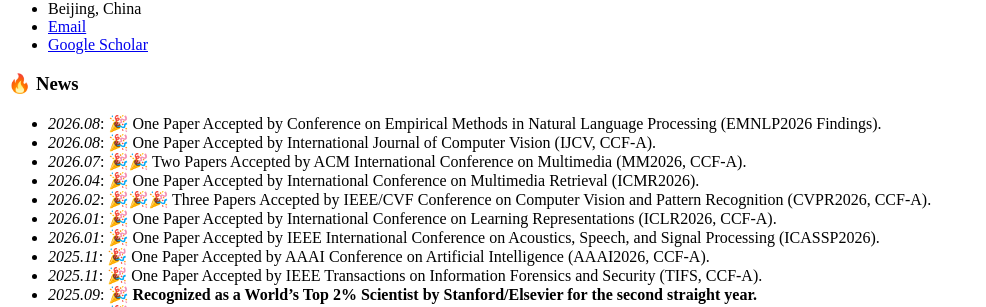
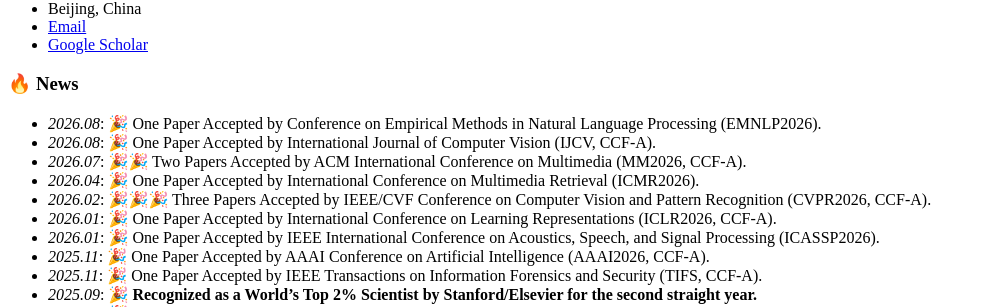
Before and after one commit to hshustc/hshustc.github.io, a Jekyll site: the page built from _pages/includes/2-news.md, in a window 1280 px wide. Shown: the part 340-647 px from the top of the page, without its empty margins (0-986 px from the left). Built offline with Jekyll 4.4.1, drawn with Linux system fonts in a browser that asks for light colours; our own code applies the rules of GitHub Pages for plain Markdown files.

Commit message:
Minor on New

```diff
--- a/_pages/includes/2-news.md
+++ b/_pages/includes/2-news.md
@@ -1,5 +1,5 @@
 # 🔥 News
-- *2026.08*: 🎉 One Paper Accepted by Conference on Empirical Methods in Natural Language Processing (EMNLP2026 Findings).
+- *2026.08*: 🎉 One Paper Accepted by Conference on Empirical Methods in Natural Language Processing (EMNLP2026).
 - *2026.08*: 🎉 One Paper Accepted by International Journal of Computer Vision (IJCV, CCF-A).
 - *2026.07*: 🎉🎉 Two Papers Accepted by ACM International Conference on Multimedia (MM2026, CCF-A).
 - *2026.04*: 🎉 One Paper Accepted by International Conference on Multimedia Retrieval (ICMR2026).
```
